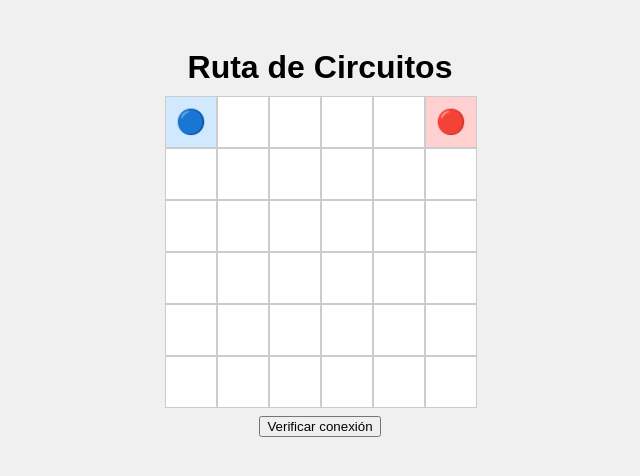
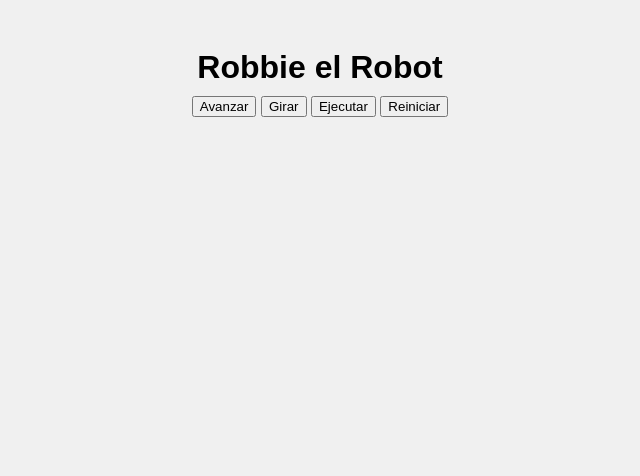
Before and after one commit to andrepane/juego, a plain HTML site: page index.html in a window 1280 px wide. Shown: the whole page, without its empty margins (320-960 px from the left). Drawn offline with Linux system fonts and the light colour scheme.

Commit message:
Update index.html

```diff
--- a/index.html
+++ b/index.html
@@ -1,21 +1,23 @@
 <!DOCTYPE html>
 <html lang="es">
 <head>
-    <meta charset="UTF-8">
-    <meta name="viewport" content="width=device-width, initial-scale=1.0">
-    <title>Ruta de Circuitos</title>
-    <link rel="stylesheet" href="style.css">
+  <meta charset="UTF-8" />
+  <meta name="viewport" content="width=device-width, initial-scale=1.0" />
+  <title>Robbie Prototipo</title>
+  <link rel="stylesheet" href="style.css" />
 </head>
 <body>
-    <h1>Ruta de Circuitos</h1>
-    <div id="game">
-        <div id="board" class="board"></div>
-        <div id="ui">
-            <button id="checkBtn">Verificar conexión</button>
-            <div id="message"></div>
-        </div>
-    </div>
+  <h1>Robbie el Robot</h1>
+  <div id="game-board"></div>
 
-    <script type="module" src="js/game.js"></script>
+  <div id="commands">
+    <button onclick="addCommand('forward')">Avanzar</button>
+    <button onclick="addCommand('turn')">Girar</button>
+    <button onclick="runCommands()">Ejecutar</button>
+    <button onclick="resetGame()">Reiniciar</button>
+    <div id="command-list"></div>
+  </div>
+
+  <script src="script.js"></script>
 </body>
 </html>
```
